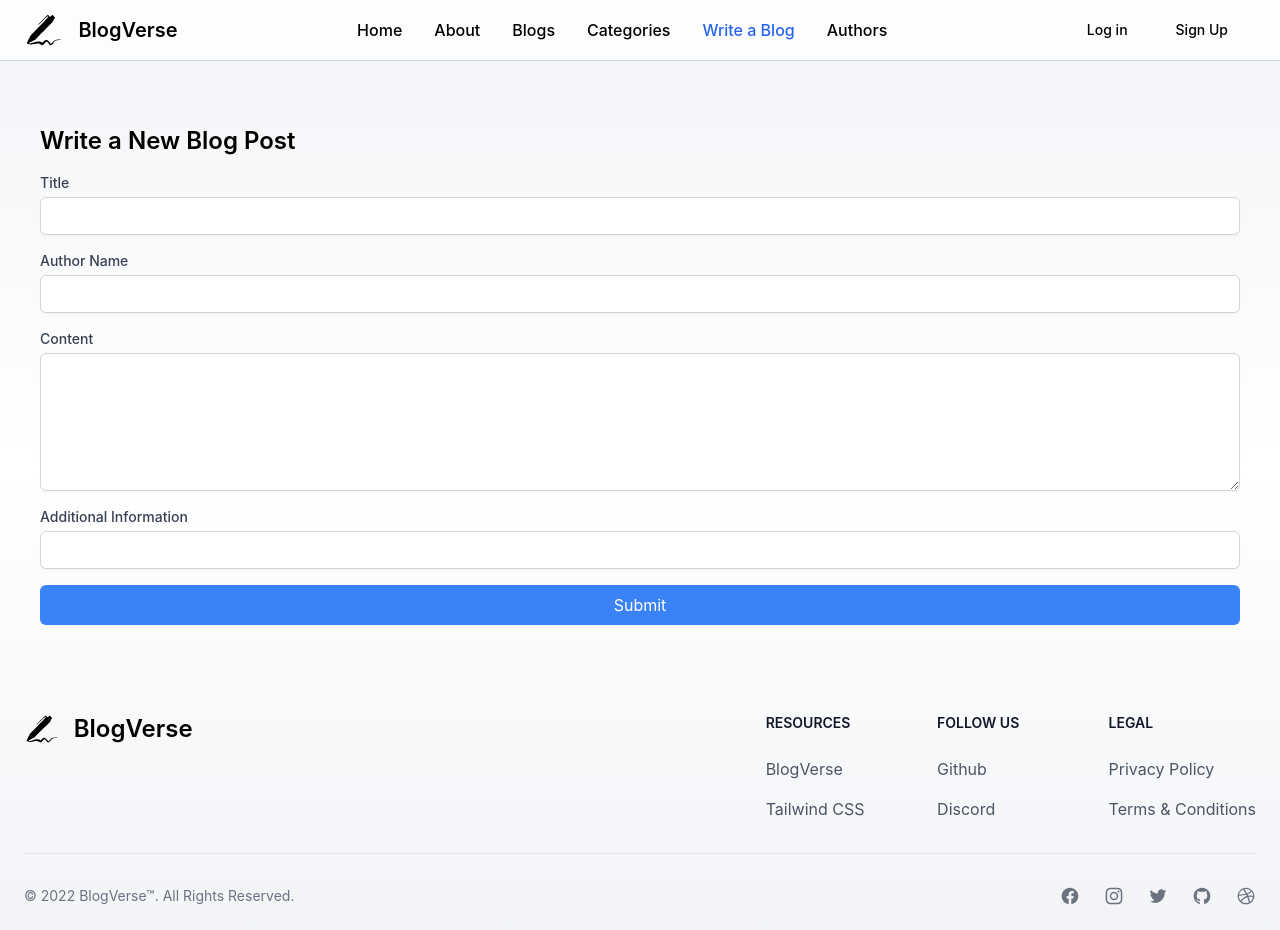
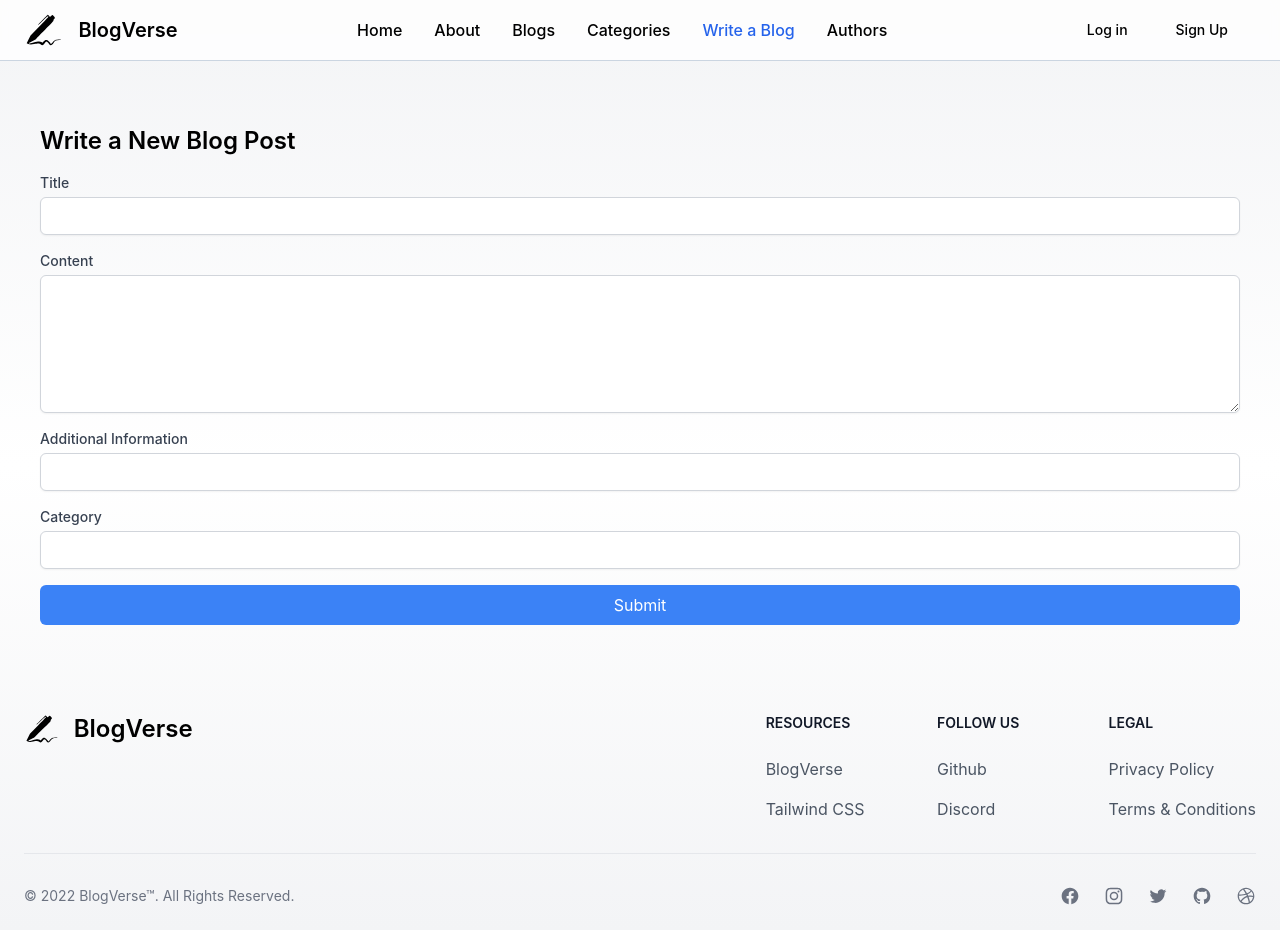
Before and after one commit to ashishjadhav6923/React-Blog-Application, a React (Vite) app: page /Write-Blog in a window 1280 px wide. Built offline with nearby package versions, Linux system fonts and the light colour scheme.

Commit message:
fixed code for new db

```diff
--- a/src/components/signUp.jsx
+++ b/src/components/signUp.jsx
@@ -12,12 +12,15 @@ const SignUp = () => {
     username: Yup.string()
       .email("Invalid email format")
       .required("Email is required"),
-      password: Yup.string()
+    password: Yup.string()
       .min(8, "Password must be at least 8 characters")
       .matches(/[a-z]/, "Password must contain at least one lowercase letter")
       .matches(/[A-Z]/, "Password must contain at least one uppercase letter")
       .matches(/\d/, "Password must contain at least one number")
-      .matches(/[!@#$%^&*(),.?":{}|<>]/, "Password must contain at least one special character")
+      .matches(
+        /[!@#$%^&*(),.?":{}|<>]/,
+        "Password must contain at least one special character"
+      )
       .required("Password is required"),
     name: Yup.string()
       .min(4, "Name must be at least 4 characters")
@@ -46,14 +49,16 @@ const SignUp = () => {
                 password: "",
                 name: "",
                 profession: "",
+                email: "",
               }}
               validationSchema={validationSchema}
               onSubmit={async (values, { setErrors }) => {
                 try {
                   const response = await axios.post("/api/register", {
+                    name: values.name,
                     username: values.username,
+                    email: values.username,
                     password: values.password,
-                    name: values.name,
                     profession: values.profession,
                   });
                   console.log(response.data);
--- a/src/components/writeBlog.jsx
+++ b/src/components/writeBlog.jsx
@@ -8,49 +8,60 @@ import { useLogin } from "../context/logInContext";
 // Validation schema using Yup
 const validationSchema = Yup.object({
   title: Yup.string().required("Title is required"),
-  author: Yup.string().required("Author name is required"),
   content: Yup.string().required("Content is required"),
   additionalInfo: Yup.string(),
+  category: Yup.string(),
 });
 
 const BlogWritingForm = () => {
-  const { loginSuccess } = useLogin();
+  const { loginSuccess, profileName } = useLogin(); // Single useLogin call
   const initialValues = {
     id: "",
     title: "",
-    author: "",
     profile: "",
     content: "",
     additionalInfo: "",
+    category: "",
   };
-  const { profileName } = useLogin();
   const [successMessage, setSuccessMessage] = useState("");
+  const [submitError, setSubmitError] = useState(""); // State to handle general submission errors
 
-  const handleSubmit = async (values, { resetForm, setStatus, setErrors }) => {
-    const formikErrors = {};
+  const handleSubmit = async (values, { resetForm, setErrors, setSubmitting }) => {
     if (loginSuccess) {
       values.profile = profileName;
       values.id = uuidv4(); // Generate a unique ID for each submission
+
       try {
-        const response = await axios.post("/api/writeBlogs", values);
+        const response = await axios.post("/api/writeBlogs", {
+          id: values.id,
+          title: values.title,
+          profile: values.profile,
+          content: values.content,
+          additionalInfo: values.additionalInfo,
+          category: values.category,
+        });
 
         if (response.status === 201) {
           setSuccessMessage("Blog post created successfully!");
           resetForm(); // Clear the form fields after submission
+          setSubmitError(""); // Clear any previous errors
+        } else {
+          setSubmitError("Failed to create blog post. Please try again.");
         }
       } catch (error) {
         console.error("Error submitting form:", error);
-        setSuccessMessage(""); // Clear success message if there's an error
+        setSubmitError(error.response?.data?.message || "An error occurred while submitting the form."); // Handle submission error
+      } finally {
+        setSubmitting(false); // Re-enable the submit button
       }
     } else {
-      formikErrors.general = "You need to Log in First";
-      setErrors(formikErrors);
+      setErrors({ general: "You need to Log in First" });
       console.log("You need to Log in First");
+      setSubmitting(false); // Re-enable the submit button
     }
   };
 
   return (
-    <div className="">
     <div className="mx-auto p-6 my-4 rounded-lg">
       <h1 className="text-2xl font-semibold mb-4">Write a New Blog Post</h1>
       <Formik
@@ -75,26 +86,6 @@ const BlogWritingForm = () => {
               />
               <ErrorMessage
                 name="title"
-                  component="div"
-                  className="text-red-500 text-sm"
-                />
-              </div>
-
-              <div>
-                <label
-                  htmlFor="author"
-                  className="block text-sm font-medium text-gray-700"
-                >
-                  Author Name
-                </label>
-                <Field
-                  type="text"
-                  id="author"
-                  name="author"
-                  className="mt-1 block w-full px-3 py-2 border border-gray-300 rounded-md shadow-sm focus:outline-none focus:ring-2 focus:ring-blue-500 focus:border-blue-500 sm:text-sm"
-                />
-                <ErrorMessage
-                  name="author"
                 component="div"
                 className="text-red-500 text-sm"
               />
@@ -136,6 +127,21 @@ const BlogWritingForm = () => {
               />
             </div>
 
+            <div>
+              <label
+                htmlFor="category"
+                className="block text-sm font-medium text-gray-700"
+              >
+                Category
+              </label>
+              <Field
+                type="text"
+                id="category"
+                name="category"
+                className="mt-1 block w-full px-3 py-2 border border-gray-300 rounded-md shadow-sm focus:outline-none focus:ring-2 focus:ring-blue-500 focus:border-blue-500 sm:text-sm"
+              />
+            </div>
+
             <button
               type="submit"
               disabled={isSubmitting}
@@ -147,16 +153,16 @@ const BlogWritingForm = () => {
             {successMessage && (
               <div className="mt-4 text-green-500">{successMessage}</div>
             )}
+            {submitError && (
+              <div className="text-red-500 text-sm mt-1">{submitError}</div>
+            )}
             {errors.general && (
-                <div className="text-red-500 text-sm mt-1">
-                  {errors.general}
-                </div>
+              <div className="text-red-500 text-sm mt-1">{errors.general}</div>
             )}
           </Form>
         )}
       </Formik>
     </div>
-    </div>
   );
 };
 
```
Lines whose indentation alone changed are shown as unchanged.
